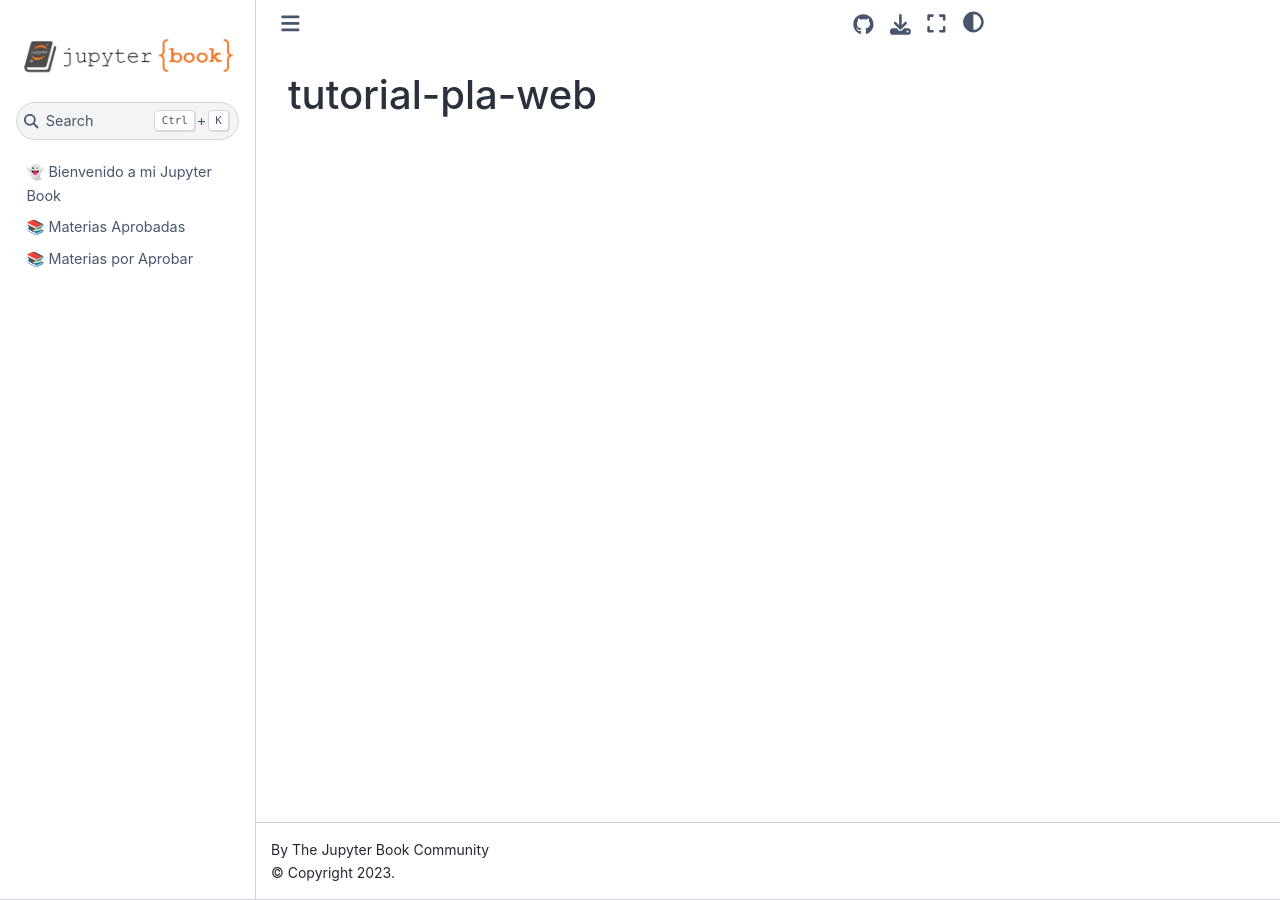
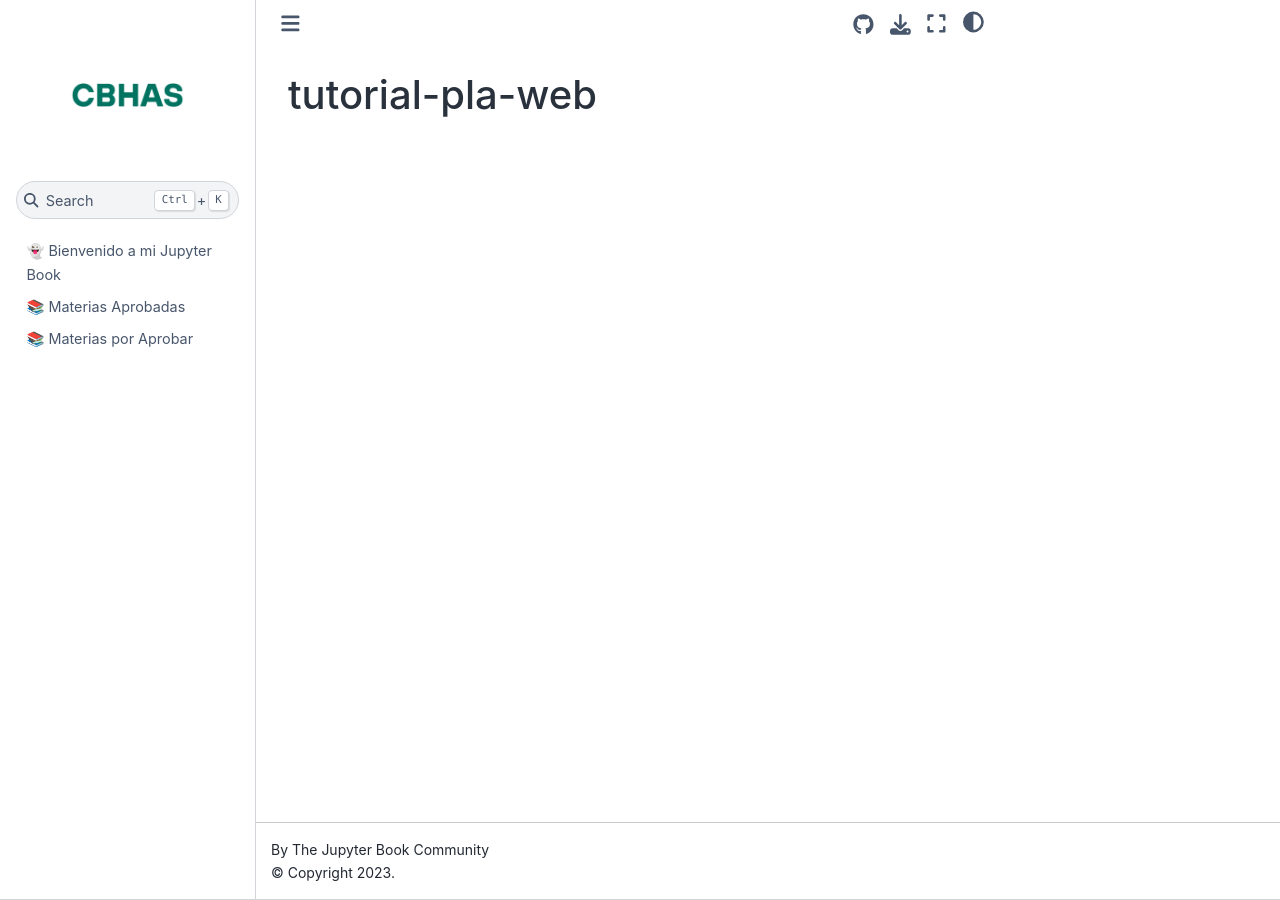
Before and after one commit to cbhas/tutorial-pla-web, a Jupyter Book: the page built from README.md, in a window 1280 px wide. Built offline with Jupyter Book 1.0.4 settings and Sphinx 7.4.7 and the Sphinx Book theme 1.1.4, drawn with Linux system fonts in a browser that asks for light colours.

Commit message:
Build HTML for Jupyter Book v0.4

```diff
--- a/_config.yml
+++ b/_config.yml
@@ -3,7 +3,7 @@
 
 title: My sample book
 author: The Jupyter Book Community
-logo: logo.png
+logo: logo-cbhas.png
 
 # Force re-execution of notebooks on each build.
 # See https://jupyterbook.org/content/execute.html
```
Also changed, not shown: logo-cbhas.png (added).
